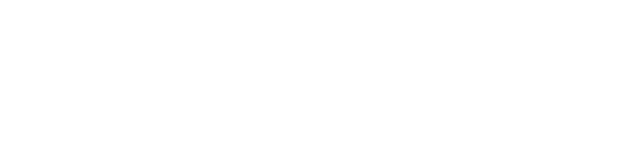
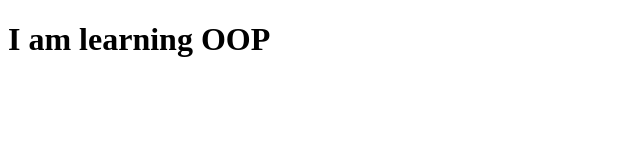
Before and after one commit to DanSam5K/project, a plain HTML site: page index.html in a window 1280 px wide. Shown: the whole page, without its empty margins (0-640 px from the left). Drawn offline with Linux system fonts and the light colour scheme.

Commit message:
Add a header

```diff
--- a/index.html
+++ b/index.html
@@ -7,6 +7,6 @@
   <title>Document</title>
 </head>
 <body>
-
+  <h1>I am learning OOP</h1>
 </body>
 </html>
```
